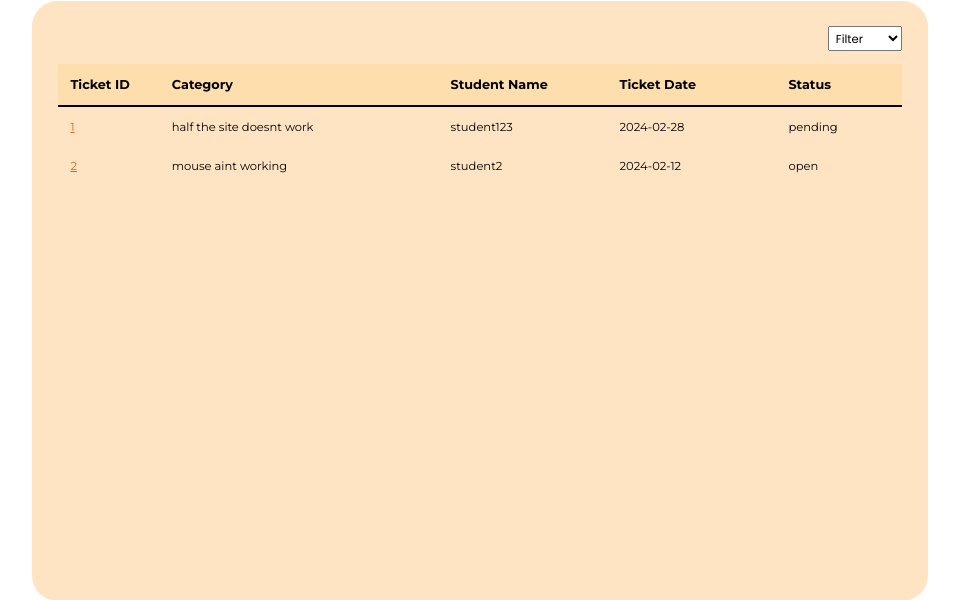
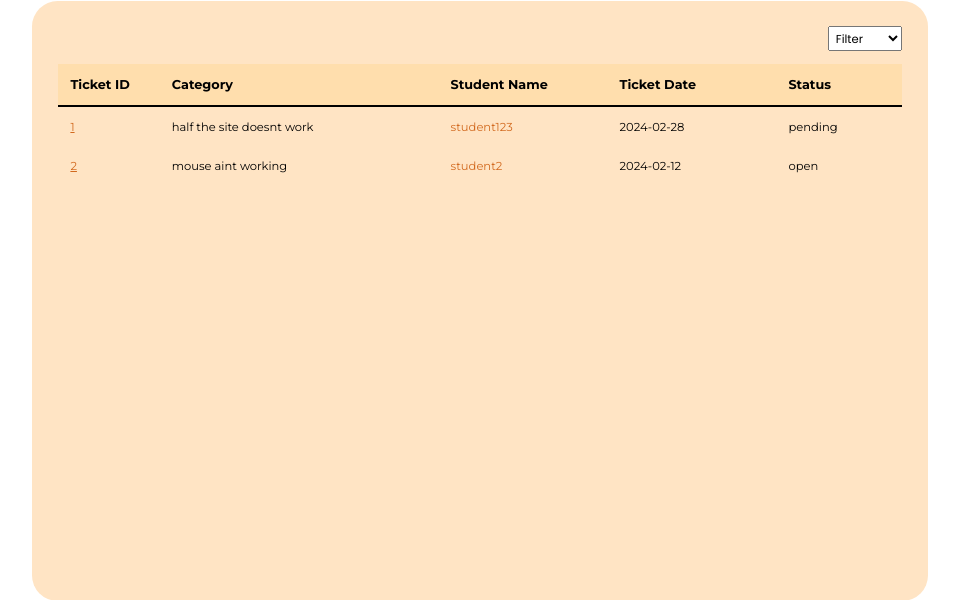
Before and after one commit to JackNJH/gamified-learning-system, a PHP site: page /admin/tickets.php in a window 1280 px wide. Shown: the part 143-743 px from the top of the page, without its empty margins (160-1119 px from the left). Run offline with PHP 8.4, Linux system fonts and the light colour scheme; a user stored in the database is signed in; data comes from the database, SQL or seed files in the repository.

Commit message:
ticket search additional link

```diff
--- a/admin/tickets.php
+++ b/admin/tickets.php
@@ -9,6 +9,7 @@
 
     $query = "SELECT t.TicketCtgy AS Category,
                 CONCAT(u.UserName) AS StudentName,
+                u.UserID,
                 t.TicketDate, t.TicketID,
                 t.TicketStat AS Status
             FROM tickets t
@@ -100,6 +101,16 @@
         color: orange;
         font-weight: bold;
     }
+
+    .profile-link {
+        color: chocolate;
+        text-decoration: none;
+    }
+
+    .profile-link:hover {
+        text-decoration: underline;
+        color: orange;
+    }
 </style>
 </head>
 <body>
@@ -136,7 +147,7 @@
                             echo "<tr>";
                             echo "<td><a href='ticketsReply.php?ticketID=".$row['TicketID']."' class='ticket-link'>".$row['TicketID']."</a></td>";
                             echo "<td>".$row['Category']."</td>";
-                            echo "<td>".$row['StudentName']."</td>";
+                            echo "<td><a href='../public/viewOtherProfile?user_id={$row['UserID']}' class='profile-link'>".$row['StudentName']."</a></td>";
                             echo "<td>".$row['TicketDate']."</td>";
                             echo "<td>".$row['Status']."</td>";
                             echo "</tr>";
```
